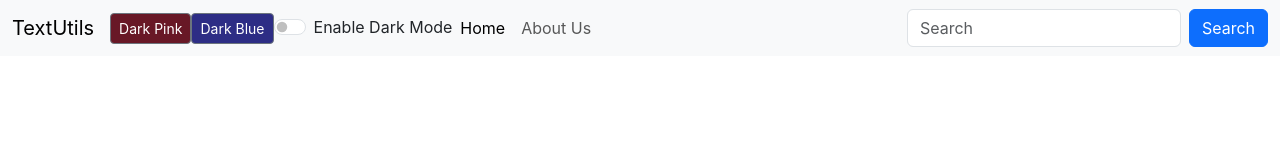
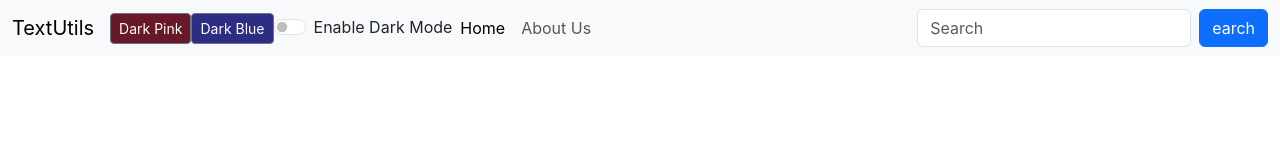
Before and after one commit to don0716/textutils-app, a React (Create React App) app: page / in a window 1280 px wide. Shown: the top 160 px of the page. Built offline with nearby package versions, Linux system fonts and the light colour scheme.

Commit message:
Update Navbar.js

```diff
--- a/src/components/Navbar.js
+++ b/src/components/Navbar.js
@@ -36,7 +36,7 @@ export default function Navbar(props) {
         </ul>
         <form className="d-flex" role="search">
           <input className="form-control me-2" type="search" placeholder="Search" aria-label="Search"/>
-          <button className="btn btn-primary" type="submit">Search</button>
+          <button className="btn btn-primary" type="submit">earch</button>
         </form>
 
       </div>
```
